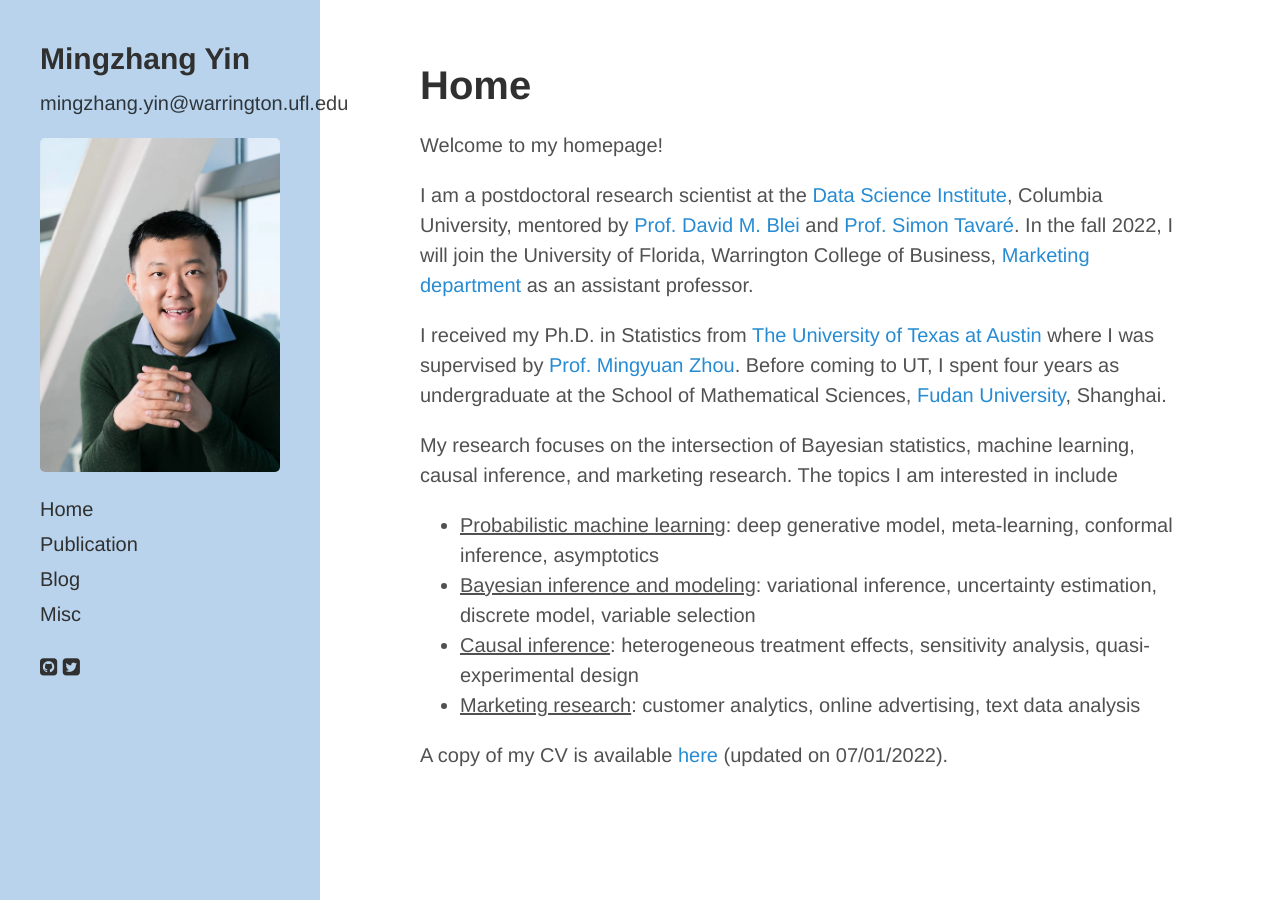
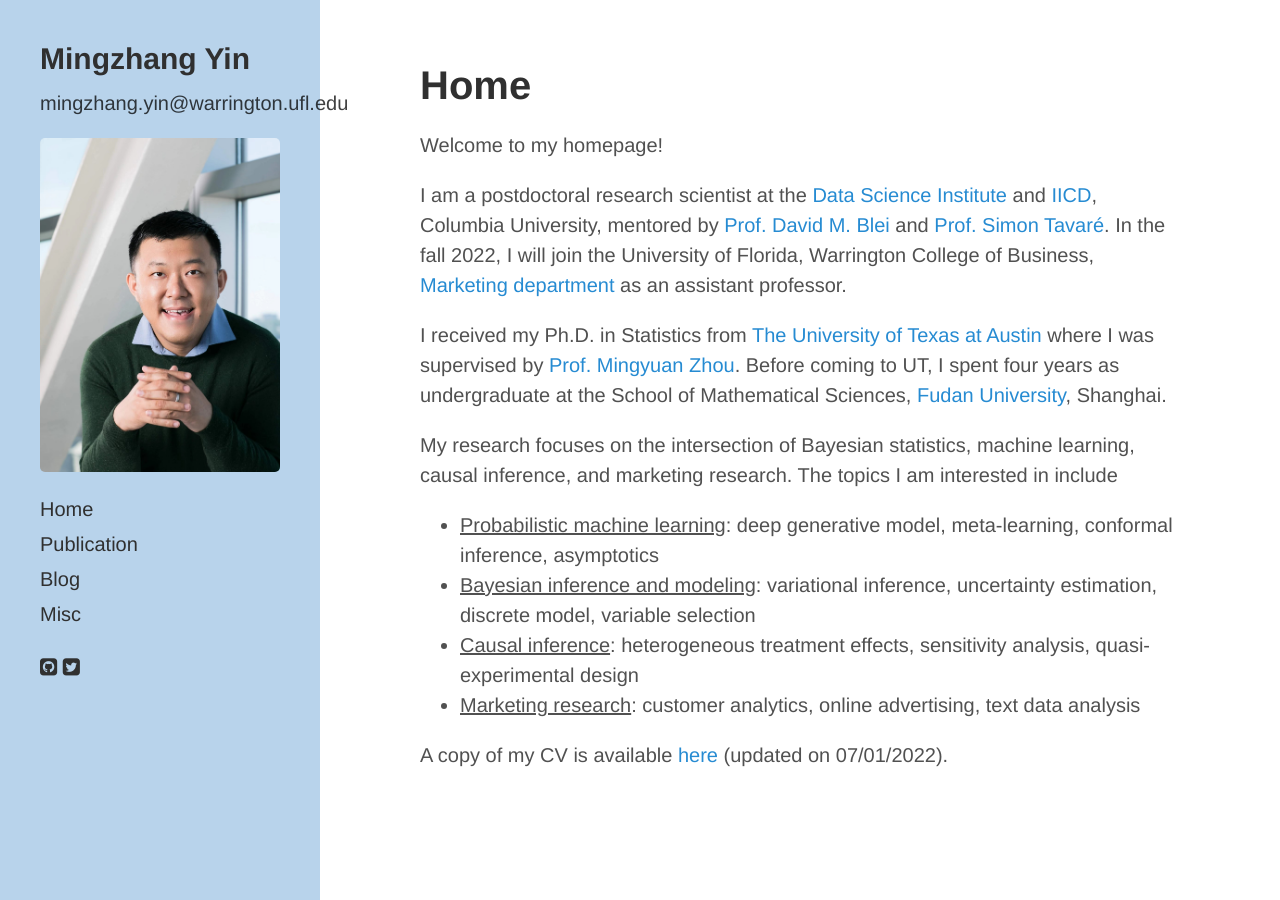
Before and after one commit to mingzhang-yin/mingzhang-yin.github.io, a Jekyll site: the page built from index.md, in a window 1280 px wide. Built offline with Jekyll 4.4.1, drawn with Linux system fonts in a browser that asks for light colours; nearby versions of some CDN libraries; a style sheet for code colours, icons or effects is not loaded.

Commit message:
Update index.md

```diff
--- a/index.md
+++ b/index.md
@@ -12,7 +12,7 @@
   <p>
    <p> Welcome to my homepage! </p>
 
- <p> I am a postdoctoral research scientist at the <a href="https://datascience.columbia.edu">Data Science Institute</a>, Columbia University, mentored by <a href="http://www.cs.columbia.edu/~blei/">Prof. David M. Blei</a> and <a href="https://en.wikipedia.org/wiki/Simon_Tavaré">Prof. Simon Tavaré</a>. In the fall 2022, I will join the University of Florida, Warrington College of Business, <a href="https://warrington.ufl.edu/marketing-department/">Marketing department </a> as an assistant professor. </p>
+ <p> I am a postdoctoral research scientist at the <a href="https://datascience.columbia.edu">Data Science Institute</a> and <a href="https://cancerdynamics.columbia.edu">IICD</a>, Columbia University, mentored by <a href="http://www.cs.columbia.edu/~blei/">Prof. David M. Blei</a> and <a href="https://en.wikipedia.org/wiki/Simon_Tavaré">Prof. Simon Tavaré</a>. In the fall 2022, I will join the University of Florida, Warrington College of Business, <a href="https://warrington.ufl.edu/marketing-department/">Marketing department </a> as an assistant professor. </p>
 
 <p>  I received my Ph.D. in Statistics from <a href="https://www.utexas.edu">The University of Texas at Austin</a> where I was supervised by <a href="https://mingyuanzhou.github.io">Prof. Mingyuan Zhou</a>.  Before coming to UT, I spent four years as undergraduate at the  School of Mathematical Sciences, <a href="http://www.fudan.edu.cn/en/"> Fudan University</a>, Shanghai. </p>
 
```
